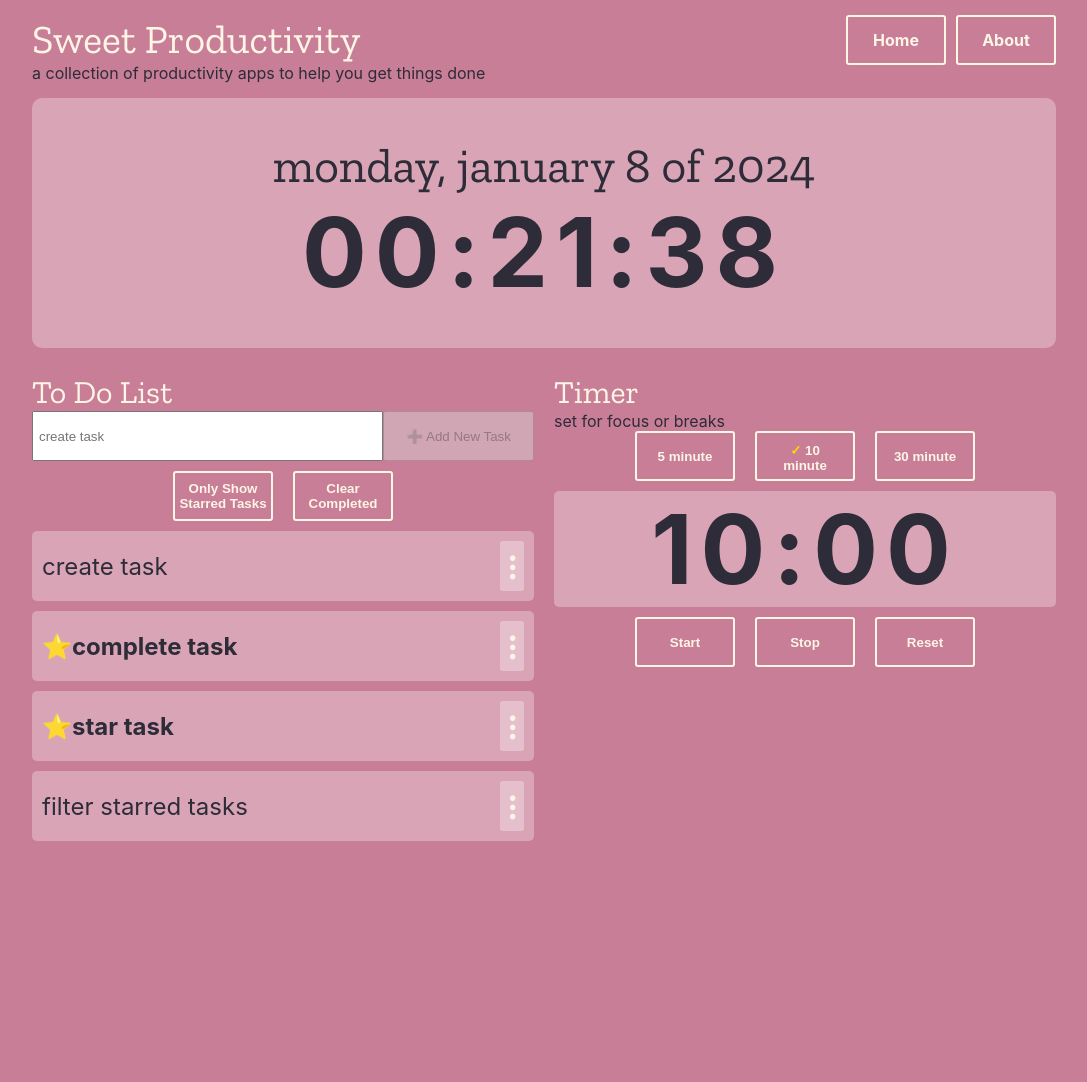
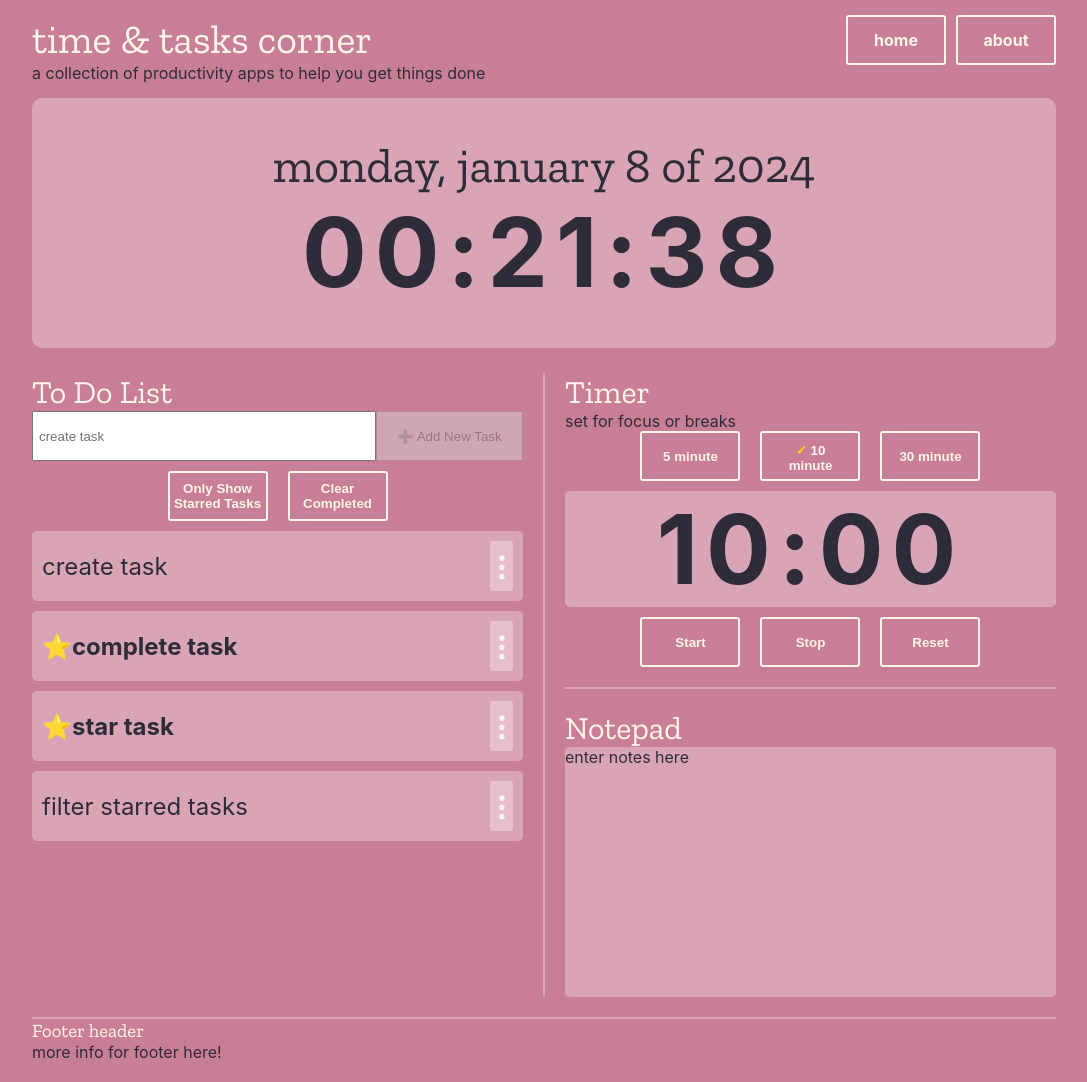
Before and after one commit to Antashma/productivity-suite, a React (Create React App) app: page / in a window 1280 px wide. Shown: the whole page, without its empty margins (96-1183 px from the left). Before the commit the page ends 851 px from the top, so only its background shows below. Built offline with nearby package versions, Linux system fonts and the light colour scheme.

Commit message:
add notes starter and dividers and footer starter

```diff
--- a/public/index.html
+++ b/public/index.html
@@ -30,7 +30,7 @@
     <link rel="preconnect" href="https://fonts.gstatic.com" crossorigin>
     <link href="https://fonts.googleapis.com/css2?family=Zilla+Slab:ital,wght@0,300;0,400;0,500;0,600;0,700;1,300;1,400;1,500;1,600;1,700&display=swap" rel="stylesheet">
 
-    <title>Let's get productive!</title>
+    <title>time & tasks corner</title>
   </head>
   <body>
     <noscript>You need to enable JavaScript to run this app.</noscript>
--- a/src/App.js
+++ b/src/App.js
@@ -3,6 +3,7 @@ import Home from "./components/Home";
 import About from "./components/About";
 import { Link, Routes, Route } from "react-router-dom";
 import "./App.css";
+import DividerHorizontal from "./components/DividerHorizontal";
 
 function App() {
 
@@ -18,16 +19,20 @@ function App() {
     padding: "15px 0",
   }
 
+  const footerStyle = {
+    marginBlock:"20px"
+  }
+
   return (
     <div className="App">
       <header style={headerStyle}>
         <div>
-          <h1>Sweet Productivity</h1>
+          <h1>time & tasks corner</h1>
           <p>a collection of productivity apps to help you get things done</p>
         </div>
         <nav style={navStyle}>
-          <Link to="/">Home</Link>
-          <Link to="about">About</Link>
+          <Link to="/">home</Link>
+          <Link to="about">about</Link>
         </nav>
       </header>
 
@@ -35,6 +40,12 @@ function App() {
         <Route path="/" element={<Home />}/>
         <Route path="about" element={<About />} />
       </Routes>
+
+      <footer style={footerStyle}>
+        <DividerHorizontal />
+        <h3>Footer header</h3>
+        <p>more info for footer here!</p>
+      </footer>
     </div>
   );
 }
--- /dev/null
+++ b/src/components/DividerHorizontal.js
@@ -0,0 +1,13 @@
+function DividerHorizontal() {
+
+    const dividerStyle = {
+      height: "2px",
+      backgroundColor: "rgba(255,255,255,0.3)",
+    }
+
+    return (
+      <div style={dividerStyle}></div>
+    );
+  }
+
+  export default DividerHorizontal;
--- /dev/null
+++ b/src/components/DividerVertical.js
@@ -0,0 +1,13 @@
+function DividerVertical() {
+
+  const dividerStyle = {
+    width: "2px",
+    backgroundColor: "rgba(255,255,255,0.3)",
+  }
+
+  return (
+    <div style={dividerStyle}></div>
+  );
+}
+
+export default DividerVertical;
--- a/src/components/Home.js
+++ b/src/components/Home.js
@@ -1,30 +1,44 @@
 import Clock from "./Clock/Clock";
+import DividerVertical from "./DividerVertical";
+import DividerHorizontal from "./DividerHorizontal";
 import Timer from "./Timer/Timer";
 import ToDoList from "./ToDo/ToDoList";
+import Notes from "./Notes/Notes";
 
 function Home() {
 
-  const prodAppsContainerStyle = {
+  const homeContainerStyle = {
     display: "flex",
     flexDirection: "column"
   }
 
-  const todoAndTimerContainerStyle = {
+  const prodAppsContainerStyle = {
     display: "flex",
     justifyContent: "space-between",
     gap: "20px"
   }
 
+  const timerAndNotesContainerStyle = {
+    display: "flex",
+    width:"50%",
+    flexDirection: "column",
+    justifyContent:"space-between",
+    gap:"20px"
+  }
+
   return (
-    <div>
+    <main style={homeContainerStyle}>
+      <Clock />
       <div style={prodAppsContainerStyle}>
-        <Clock />
-        <div style={todoAndTimerContainerStyle}>
-          <ToDoList />
+        <ToDoList />
+        <DividerVertical />
+        <div style={timerAndNotesContainerStyle}>
           <Timer />
+          <DividerHorizontal />
+          <Notes />
         </div>
       </div>
-    </div>
+    </main>
   );
 }
 
--- /dev/null
+++ b/src/components/Notes/Notes.js
@@ -0,0 +1,30 @@
+
+
+
+
+function Notes() {
+
+    const notesContainerStyle ={
+        width: "100%",
+        display:"flex",
+        flexDirection: "column",
+
+    }
+
+    const userNotesContainerStyle = {
+        backgroundColor: "rgba(255,255,255,0.3)",
+        borderRadius: "5px",
+        minHeight:"250px",
+    }
+
+    return (
+        <section style={notesContainerStyle}>
+            <h2>Notepad</h2>
+            <main style={userNotesContainerStyle}>
+          enter notes here
+            </main>
+        </section>
+        );
+}
+
+export default Notes;
--- a/src/components/Timer/Time.js
+++ b/src/components/Timer/Time.js
@@ -29,7 +29,7 @@ function Time(props) {
 
 
   return (
-    <p class="time--container">{currentDuration.minutes < 10 ? "0" + currentDuration.minutes : currentDuration.minutes}:{currentDuration.seconds < 10 ? "0" + currentDuration.seconds : currentDuration.seconds}</p>
+    <p className="time--container">{currentDuration.minutes < 10 ? "0" + currentDuration.minutes : currentDuration.minutes}:{currentDuration.seconds < 10 ? "0" + currentDuration.seconds : currentDuration.seconds}</p>
     );
 }
 
--- a/src/components/Timer/Timer.js
+++ b/src/components/Timer/Timer.js
@@ -24,7 +24,7 @@ function Timer() {
 
 
     const timerContainerStyle ={
-        width: "50%",
+        width: "100%",
         display:"flex",
         flexDirection: "column",
 
--- a/src/components/ToDo/ToDo.js
+++ b/src/components/ToDo/ToDo.js
@@ -60,7 +60,7 @@ function ToDo(props) {
             />
           </>
         )}
-        <button class="todo--gearBtn" disabled={editModeOn} onClick={(e) => toggleOptionsContainer(e)}>⁝</button>
+        <button className="todo--gearBtn" disabled={editModeOn} onClick={(e) => toggleOptionsContainer(e)}>⁝</button>
       </div>
       <div id={`options-${id}`} className="todo--options-container hidden">
          {!editModeOn ?
--- a/src/components/ToDo/ToDoForm.js
+++ b/src/components/ToDo/ToDoForm.js
@@ -16,7 +16,7 @@ function ToDoForm(props) {
 
 
     return (
-        <form id="addTaskForm" class="todoForm--form">
+        <form id="addTaskForm" className="todoForm--form">
             <input
                 id="taskName"
                 name="taskName"
--- a/src/components/ToDo/ToDoList.js
+++ b/src/components/ToDo/ToDoList.js
@@ -112,7 +112,7 @@ function ToDoList() {
         <div className="todolist--container">
             <h2>{starModeOn ? "[Starred Only] " : ""}To Do List</h2>
             <ToDoForm add={addToDo} starModeOn={starModeOn} />
-            <div class="todolist-options">
+            <div className="todolist-options">
                 <button onClick={() => setStarModeOn(!starModeOn) }>
                     {starModeOn ? "Show All Tasks" : "Only Show Starred Tasks"}
                 </button>
```
Also changed, not shown: public/logo192.png (deleted), public/logo512.png (deleted), public/manifest.json.
